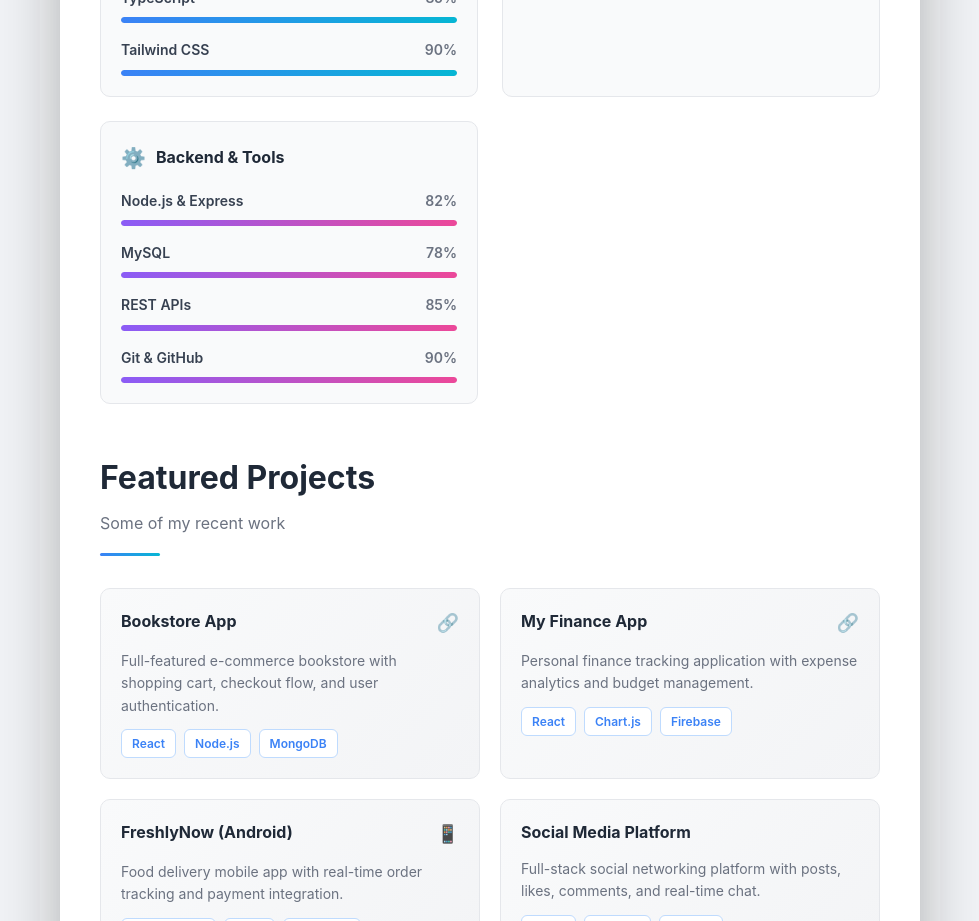
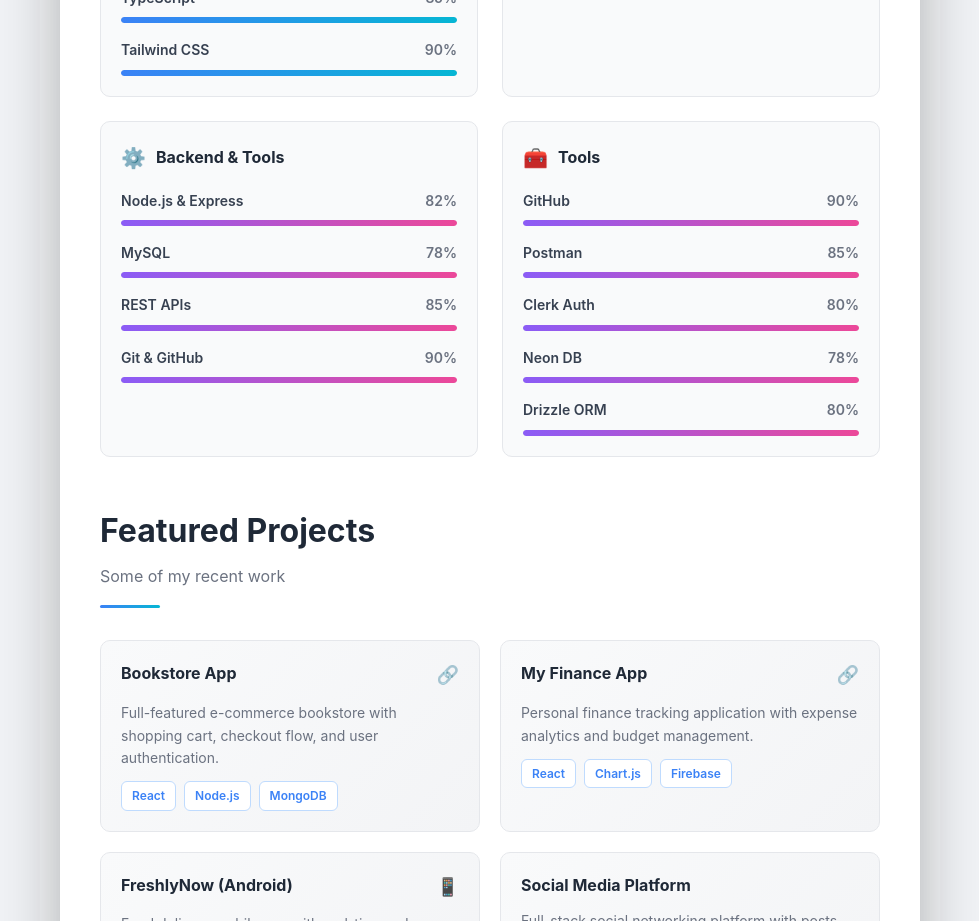
Before and after one commit to Saurabh63948/todo-app, a React (Vite) app: page / in a window 1280 px wide. Shown: the part 1100-2021 px from the top of the page, without its empty margins (150-1129 px from the left). Built offline with nearby package versions, Linux system fonts and the light colour scheme; no server answers.

Commit message:
done every thing

```diff
--- a/src/components/wellCome/Wellcome.jsx
+++ b/src/components/wellCome/Wellcome.jsx
@@ -108,8 +108,6 @@ const Welcome = () => {
     setIsDownloading(false)
   }
 }
-
-
 const skills = {
   frontend: [
     { name: "React.js", level: 95 },
@@ -129,7 +127,14 @@ const Welcome = () => {
     { name: "REST APIs", level: 85 },
     { name: "Git & GitHub", level: 90 },
   ],
-  }
+  tools: [
+    { name: "GitHub", level: 90 },
+    { name: "Postman", level: 85 },
+    { name: "Clerk Auth", level: 80 },
+    { name: "Neon DB", level: 78 },
+    { name: "Drizzle ORM", level: 80 },
+  ],
+};
 
   const projects = [
     {
@@ -295,6 +300,27 @@ const Welcome = () => {
                   </div>
                 ))}
               </div>
+              <div className={styles.skillCategory}>
+  <div className={styles.skillCategoryHeader}>
+    <span className={styles.skillIcon}>🧰</span>
+    <h3>Tools</h3>
+  </div>
+
+  {skills.tools.map((skill, i) => (
+    <div key={skill.name} className={styles.skillItem}>
+      <div className={styles.skillInfo}>
+        <span>{skill.name}</span>
+        <span className={styles.skillPercent}>{skill.level}%</span>
+      </div>
+      <div className={styles.skillBar}>
+        <div
+          className={`${styles.skillProgress} ${styles.skillProgressMuted}`}
+          style={{ width: `${skill.level}%`, animationDelay: `${i * 0.1 + 1.5}s` }}
+        ></div>
+      </div>
+    </div>
+  ))}
+</div>
             </div>
           </section>
 
```
Lines whose indentation alone changed are shown as unchanged.
